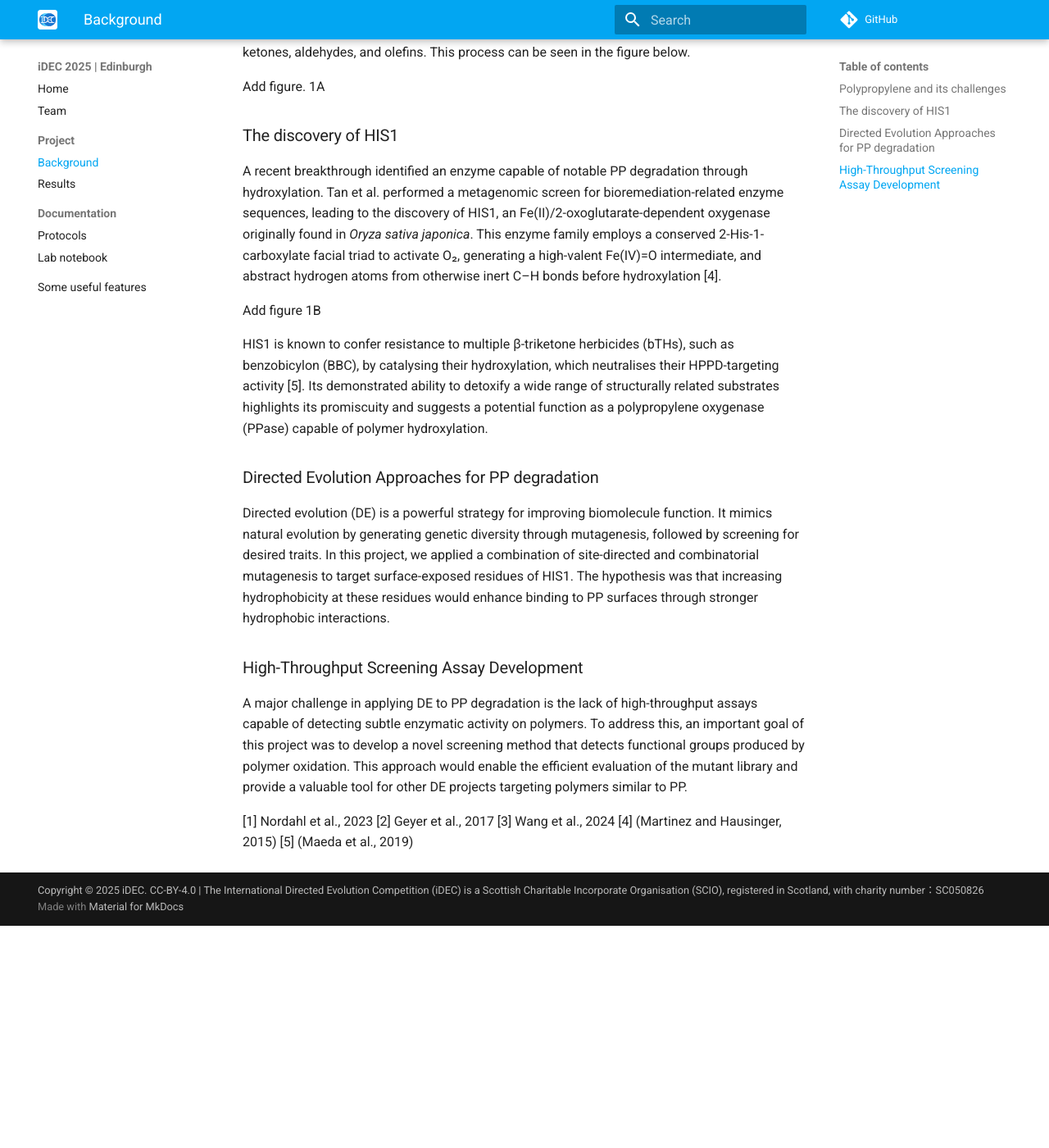
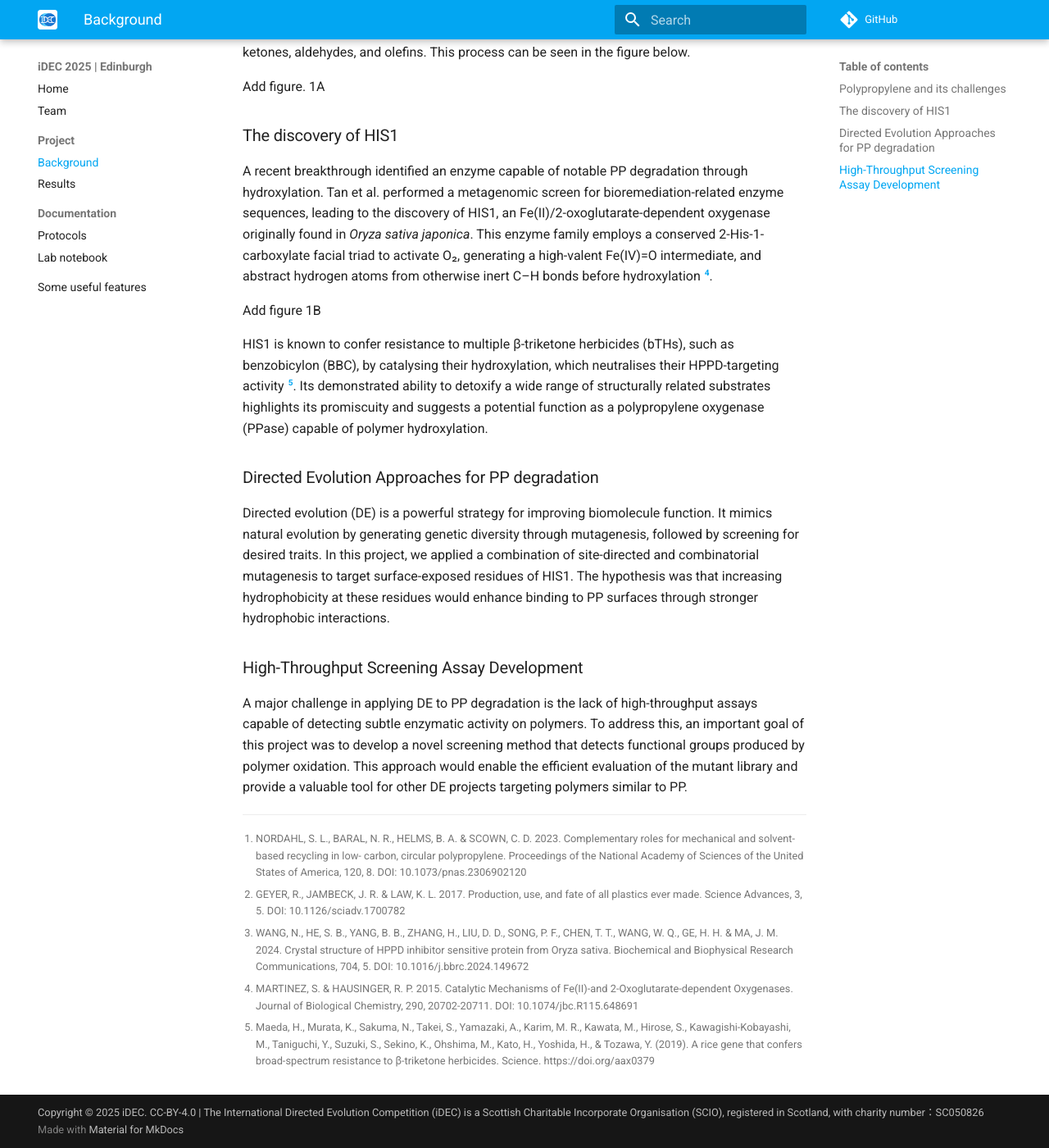
Before and after one commit to idec-teams/2025_Edinburgh, an MkDocs documentation site: the page built from docs/project/background.md, in a window 1280 px wide and 1400 px high, scrolled down 455 px. Shown: the whole window at 82% size. Built offline with MkDocs 1.6.1 and Material for MkDocs 9.7.7, drawn with Linux system fonts in a browser that asks for light colours; comment, search, counter and statistics services are not loaded; before the commit the page ends 1584 px from its top, so only the background shows below that; some of the changed text lies outside the part shown.

Commit message:
Update background.md
added references

```diff
--- a/docs/project/background.md
+++ b/docs/project/background.md
@@ -3,7 +3,7 @@
 ---
 
 ### Polypropylene and its challenges
-Polypropylene (PP) accounts for 14% of global polymer production, yet its recycling rate remains below 1% [1]. Approximately 60% of manufactured plastics are ultimately discarded, contributing to landfill accumulation and environmental pollution [2]. While most research on plastic biodegradation has targeted hydrolysable polymers like PET, PP remains resistant due to its non-hydrolysable backbone and high crystallinity [3]. The chemical structure of PP, consisting of strong covalent bonds [CH3CH6]n, makes it highly resistant to enzymatic attack.
+Polypropylene (PP) accounts for 14% of global polymer production, yet its recycling rate remains below 1% [^1]. Approximately 60% of manufactured plastics are ultimately discarded, contributing to landfill accumulation and environmental pollution [^2]. While most research on plastic biodegradation has targeted hydrolysable polymers like PET, PP remains resistant due to its non-hydrolysable backbone and high crystallinity [^3]. The chemical structure of PP, consisting of strong covalent bonds [CH3CH6]n, makes it highly resistant to enzymatic attack.
 
 Degradation of PP typically occurs through abiotic pathways, primarily initiated by UV-induced cleavage of C-H bonds. This photochemical process generates hydroperoxides and triggers radical chain reactions, leading to β-scission and the formation of oxygenated fragments like ketones, aldehydes, and olefins. This process can be seen in the figure below.
 
@@ -12,11 +12,11 @@ Add figure. 1A
 ### The discovery of HIS1
 
 A recent breakthrough identified an enzyme capable of notable PP degradation through hydroxylation. Tan et al. performed a metagenomic screen for bioremediation-related enzyme sequences, leading to the discovery of HIS1, an Fe(II)/2-oxoglutarate-dependent oxygenase originally found in *Oryza sativa japonica*.
-This enzyme family employs a conserved 2-His-1-carboxylate facial triad to activate O₂, generating a high-valent Fe(IV)=O intermediate, and abstract hydrogen atoms from otherwise inert C–H bonds before hydroxylation [4].
+This enzyme family employs a conserved 2-His-1-carboxylate facial triad to activate O₂, generating a high-valent Fe(IV)=O intermediate, and abstract hydrogen atoms from otherwise inert C–H bonds before hydroxylation [^4].
 
 Add figure 1B
 
-HIS1 is known to confer resistance to multiple β-triketone herbicides (bTHs), such as benzobicylon (BBC), by catalysing their hydroxylation, which neutralises their HPPD-targeting activity [5]. Its demonstrated ability to detoxify a wide range of structurally related substrates highlights its promiscuity and suggests a potential function as a polypropylene oxygenase (PPase) capable of polymer hydroxylation.
+HIS1 is known to confer resistance to multiple β-triketone herbicides (bTHs), such as benzobicylon (BBC), by catalysing their hydroxylation, which neutralises their HPPD-targeting activity [^5]. Its demonstrated ability to detoxify a wide range of structurally related substrates highlights its promiscuity and suggests a potential function as a polypropylene oxygenase (PPase) capable of polymer hydroxylation.
 
 ### Directed Evolution Approaches for PP degradation
 
@@ -27,8 +27,8 @@ Directed evolution (DE) is a powerful strategy for improving biomolecule functio
 A major challenge in applying DE to PP degradation is the lack of high-throughput assays capable of detecting subtle enzymatic activity on polymers. To address this, an important goal of this project was to develop a novel screening method that detects functional groups produced by polymer oxidation. This approach would enable the efficient evaluation of the mutant library and provide a valuable tool for other DE projects targeting polymers similar to PP.
 
 
-[1] Nordahl et al., 2023
-[2] Geyer et al., 2017
-[3] Wang et al., 2024
-[4] (Martinez and Hausinger, 2015)
-[5] (Maeda et al., 2019)
+[^1]: NORDAHL, S. L., BARAL, N. R., HELMS, B. A. & SCOWN, C. D. 2023. Complementary roles for mechanical and solvent- based recycling in low- carbon, circular polypropylene. Proceedings of the National Academy of Sciences of the United States of America, 120, 8. DOI: 10.1073/pnas.2306902120
+[^2]: GEYER, R., JAMBECK, J. R. & LAW, K. L. 2017. Production, use, and fate of all plastics ever made. Science Advances, 3, 5. DOI: 10.1126/sciadv.1700782
+[^3]: WANG, N., HE, S. B., YANG, B. B., ZHANG, H., LIU, D. D., SONG, P. F., CHEN, T. T., WANG, W. Q., GE, H. H. & MA, J. M. 2024. Crystal structure of HPPD inhibitor sensitive protein from Oryza sativa. Biochemical and Biophysical Research Communications, 704, 5.  DOI: 10.1016/j.bbrc.2024.149672
+[^4]: MARTINEZ, S. & HAUSINGER, R. P. 2015. Catalytic Mechanisms of Fe(II)-and 2-Oxoglutarate-dependent Oxygenases. Journal of Biological Chemistry, 290, 20702-20711.  DOI: 10.1074/jbc.R115.648691
+[^5]: Maeda, H., Murata, K., Sakuma, N., Takei, S., Yamazaki, A., Karim, M. R., Kawata, M., Hirose, S., Kawagishi-Kobayashi, M., Taniguchi, Y., Suzuki, S., Sekino, K., Ohshima, M., Kato, H., Yoshida, H., & Tozawa, Y. (2019). A rice gene that confers broad-spectrum resistance to β-triketone herbicides. Science. https://doi.org/aax0379
```
